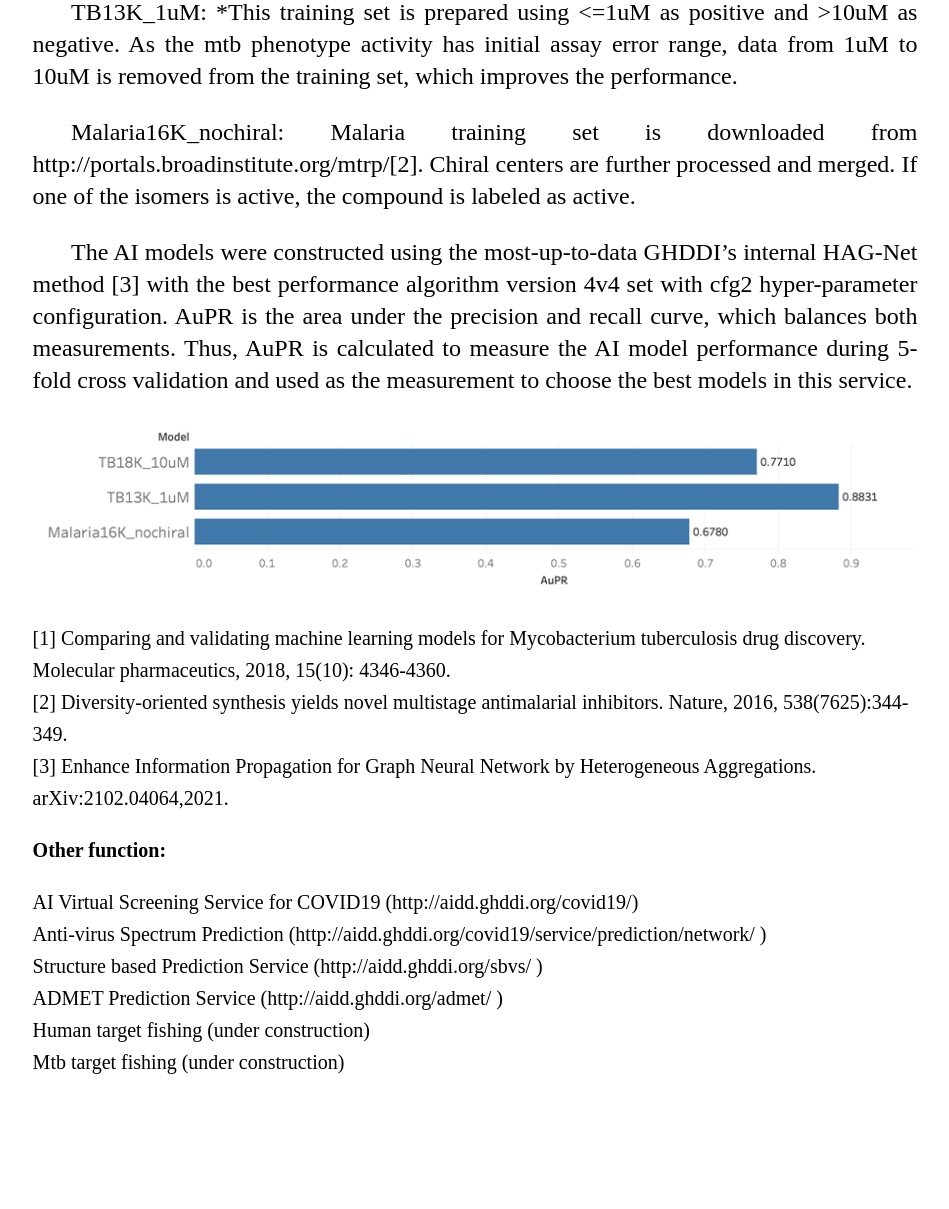
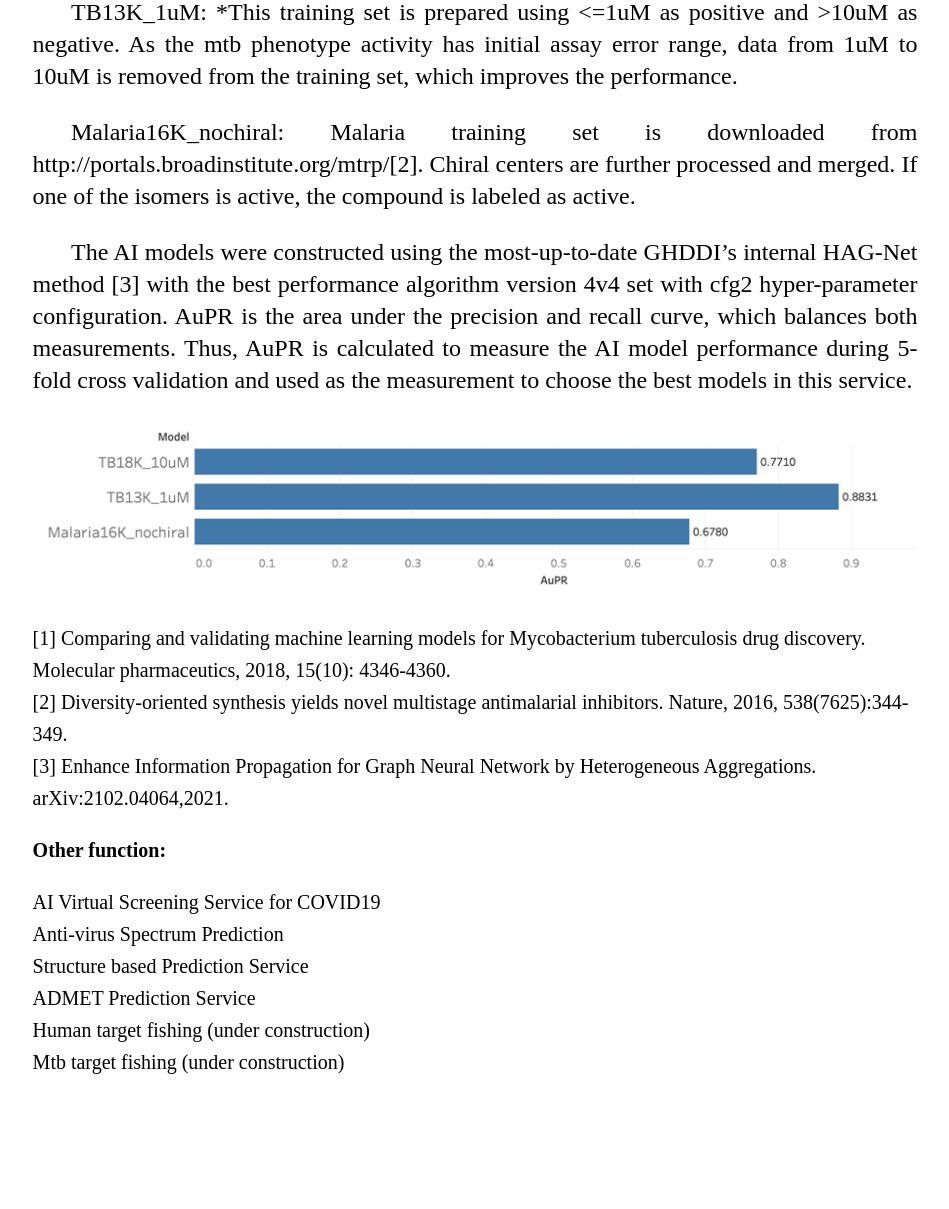
Before and after one commit to wxy0810500/deep_molecule_engine_client, a Django app: page /infectious_disease/ in a window 1280 px wide. Shown: the part 1791-3000 px from the top of the page, without its empty margins (165-1114 px from the left). Run offline with Django 3.2, Linux system fonts and the light colour scheme; parts of the project's set-up code (start-up, migrations or seed data) failed here and were passed over.

Commit message:
update link in index.html

```diff
--- a/infectiousDisease/templates/index.html
+++ b/infectiousDisease/templates/index.html
@@ -43,7 +43,7 @@
     <p class="doc">TB18K_10uM: The training set is obtained from Thomas’s work published in 2018 [1]. 10uM is used as cutoff for mtb activity.</p>
     <p class="doc">TB13K_1uM: *This training set is prepared using <=1uM as positive and >10uM as negative. As the mtb phenotype activity has initial assay error range, data from 1uM to 10uM is removed from the training set, which improves the performance.</p>
     <p class="doc">Malaria16K_nochiral: Malaria training set is downloaded from http://portals.broadinstitute.org/mtrp/[2]. Chiral centers are further processed and merged. If one of the isomers is active, the compound is labeled as active.</p>
-    <p class="doc">The AI models were constructed using the most-up-to-data GHDDI’s internal HAG-Net method [3] with the best performance algorithm version 4v4 set with cfg2 hyper-parameter configuration. AuPR is the area under the precision and recall curve, which balances both measurements. Thus, AuPR is calculated to measure the AI model performance during 5-fold cross validation and used as the measurement to choose the best models in this service.</p>
+    <p class="doc">The AI models were constructed using the most-up-to-date GHDDI’s internal HAG-Net method [3] with the best performance algorithm version 4v4 set with cfg2 hyper-parameter configuration. AuPR is the area under the precision and recall curve, which balances both measurements. Thus, AuPR is calculated to measure the AI model performance during 5-fold cross validation and used as the measurement to choose the best models in this service.</p>
     {% load static %}
     <img class="" src="{% static "imgs/statement1.png" %}" width="100%">
     <p>[1] Comparing and validating machine learning models for Mycobacterium tuberculosis drug discovery. Molecular pharmaceutics, 2018, 15(10): 4346-4360.
@@ -51,10 +51,10 @@
     <br>[3] Enhance Information Propagation for Graph Neural Network by Heterogeneous Aggregations. arXiv:2102.04064,2021.</p>
 
     <b>Other function:</b>
-    <p>AI Virtual Screening Service for COVID19 (http://aidd.ghddi.org/covid19/)
-        <br>Anti-virus Spectrum Prediction (http://aidd.ghddi.org/covid19/service/prediction/network/ )
-        <br>Structure based Prediction Service (http://aidd.ghddi.org/sbvs/ )
-        <br>ADMET Prediction Service (http://aidd.ghddi.org/admet/ )
+    <p><a href="http://aidd.ghddi.org/covid19/">AI Virtual Screening Service for COVID19</a>
+        <br><a href="http://aidd.ghddi.org/covid19/service/prediction/network/">Anti-virus Spectrum Prediction</a>
+        <br><a href="http://aidd.ghddi.org/sbvs/">Structure based Prediction Service</a>
+        <br><a href="http://aidd.ghddi.org/admet/ ">ADMET Prediction Service</a>
         <br>Human target fishing (under construction)
         <br>Mtb target fishing (under construction)</p>
 </div>
--- a/infectiousDisease/templates/publicTopAndFooter.html
+++ b/infectiousDisease/templates/publicTopAndFooter.html
@@ -21,7 +21,7 @@
             <a href="http://www.ghddi.org" id="ghddi_logo">
                 <img class="" src="{% static "imgs/GHDDI_logo.png" %}">
             </a>
-            <a href="/" id="aidd_logo">
+            <a href="http://aidd.ghddi.org" id="aidd_logo">
                 <img class="" src="{% static "imgs/AIDD_logo.png" %}">
             </a>
         </div>
```
